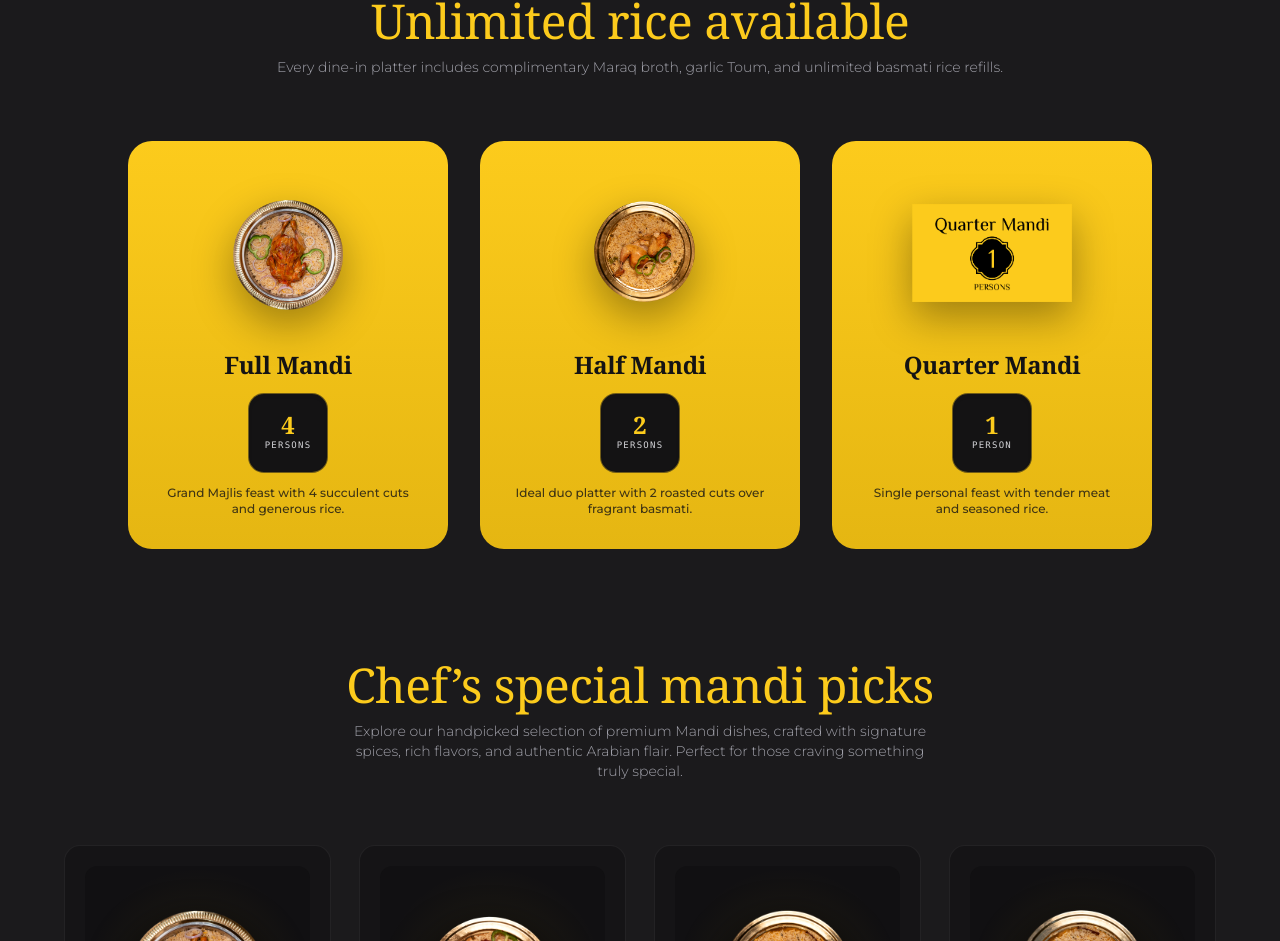
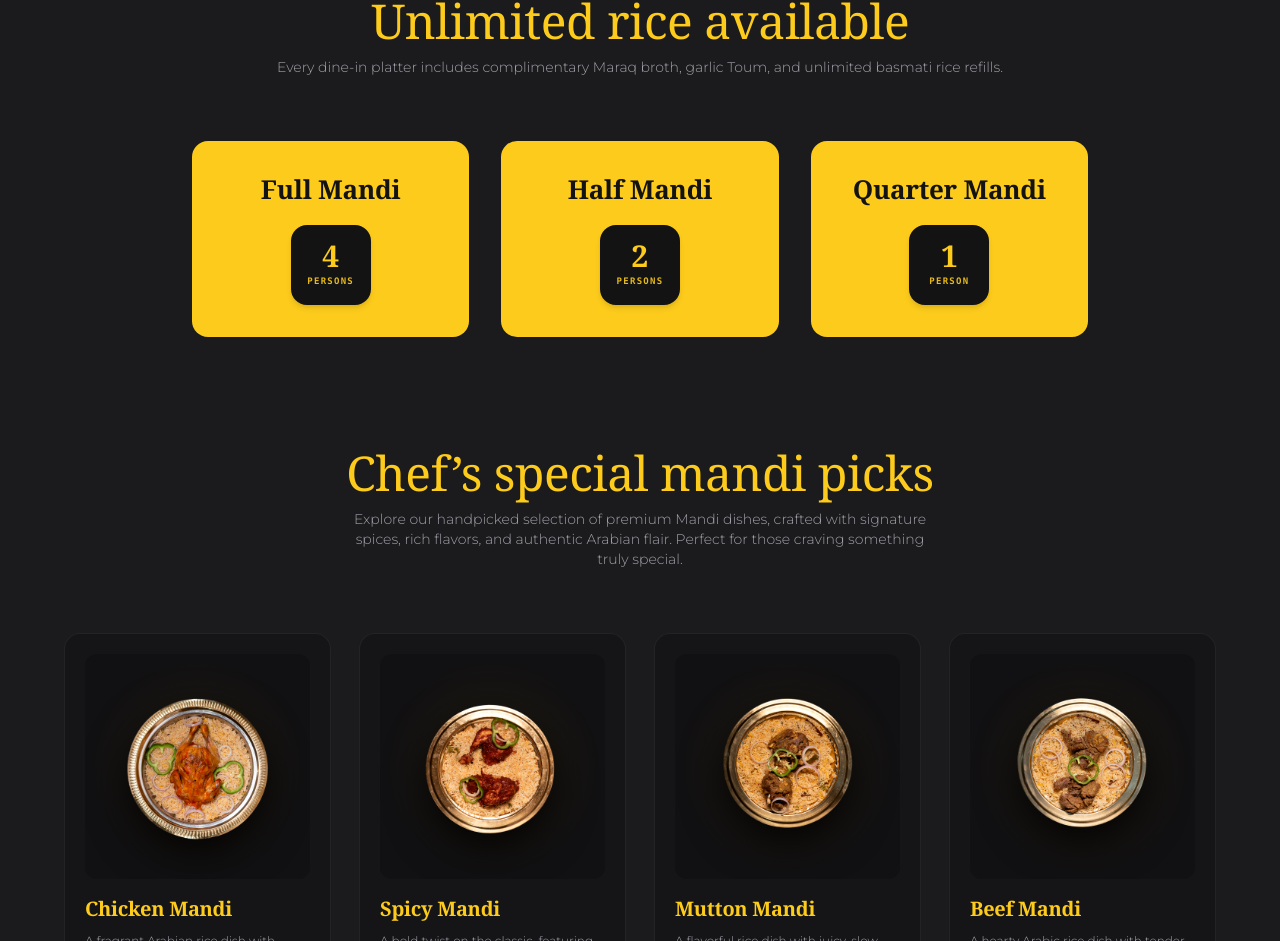
Before and after one commit to Shamil-Koorimannil/Mandi-Manzil, a Next.js app: page / in a window 1280 px wide. Shown: the part 4732-5673 px from the top of the page. Built offline with nearby package versions, Linux system fonts and the light colour scheme.

Commit message:
fix: remove platter images from portion cards to match exact reference design

```diff
--- a/src/components/home/InteractiveFeastSelector.tsx
+++ b/src/components/home/InteractiveFeastSelector.tsx
@@ -8,8 +8,6 @@ interface Portion {
   id: string;
   name: string;
   persons: number;
-  image: string;
-  description: string;
 }
 
 const PORTIONS: Portion[] = [
@@ -17,22 +15,16 @@ const PORTIONS: Portion[] = [
     id: "full",
     name: "Full Mandi",
     persons: 4,
-    image: "/images/dishes/normal mandi full with rice.png",
-    description: "Grand Majlis feast with 4 succulent cuts and generous rice.",
   },
   {
     id: "half",
     name: "Half Mandi",
     persons: 2,
-    image: "/images/dishes/Normal half withrice.png",
-    description: "Ideal duo platter with 2 roasted cuts over fragrant basmati.",
   },
   {
     id: "quarter",
     name: "Quarter Mandi",
     persons: 1,
-    image: "/images/mandi/quarter-mandi.png",
-    description: "Single personal feast with tender meat and seasoned rice.",
   },
 ];
 
@@ -118,42 +110,27 @@ export function InteractiveFeastSelector() {
           </p>
         </div>
 
-        {/* 3 Portion Cards (Sleek, Minimal, Golden Accent) */}
-        <div className="grid grid-cols-1 md:grid-cols-3 gap-6 sm:gap-8 max-w-5xl mx-auto mb-28">
+        {/* 3 Portion Cards (Exact Reference Design without Images) */}
+        <div className="grid grid-cols-1 md:grid-cols-3 gap-6 sm:gap-8 max-w-4xl mx-auto mb-28">
           {PORTIONS.map((portion) => (
             <div
               key={portion.id}
-              className="group relative rounded-3xl bg-gradient-to-b from-[#FCCB1C] to-[#E5B612] p-8 text-[#141314] flex flex-col items-center justify-between transition-all duration-300 hover:-translate-y-2 hover:shadow-[0_20px_40px_rgba(252,203,28,0.25)] cursor-pointer"
+              className="group relative rounded-2xl bg-[#FCCB1C] py-8 px-6 text-[#141314] flex flex-col items-center justify-center transition-all duration-300 hover:-translate-y-1.5 hover:shadow-[0_15px_30px_rgba(252,203,28,0.3)] cursor-pointer"
             >
-              {/* Platter preview */}
-              <div className="relative w-40 h-40 mb-4 drop-shadow-[0_15px_20px_rgba(0,0,0,0.35)] transition-transform duration-500 group-hover:scale-108">
-                <Image
-                  src={portion.image}
-                  alt={portion.name}
-                  fill
-                  sizes="160px"
-                  className="object-contain"
-                />
-              </div>
-
               {/* Title */}
-              <h3 className="text-2xl font-serif font-bold text-[#141314] mb-3">
+              <h3 className="text-2xl sm:text-[26px] font-serif font-bold text-[#141314] mb-5 tracking-tight">
                 {portion.name}
               </h3>
 
               {/* Distinctive Ornate Arabian Badge */}
-              <div className="w-20 h-20 rounded-2xl bg-[#141314] text-[#FCCB1C] flex flex-col items-center justify-center border border-[#FCCB1C]/40 shadow-inner mb-3">
-                <span className="text-2xl font-serif font-bold leading-none">
+              <div className="relative w-20 h-20 rounded-2xl bg-[#141314] text-[#FCCB1C] flex flex-col items-center justify-center border-2 border-[#141314] shadow-md transition-transform duration-300 group-hover:scale-105">
+                <span className="text-3xl font-serif font-bold leading-none">
                   {portion.persons}
                 </span>
-                <span className="text-[9px] font-mono tracking-widest uppercase mt-0.5 text-zinc-300">
+                <span className="text-[9px] font-mono tracking-widest uppercase mt-1 text-[#FCCB1C]/90 font-semibold">
                   {portion.persons === 1 ? "PERSON" : "PERSONS"}
                 </span>
               </div>
-
-              <p className="text-xs text-[#141314]/80 text-center font-medium line-clamp-2">
-                {portion.description}
-              </p>
             </div>
           ))}
         </div>
```
